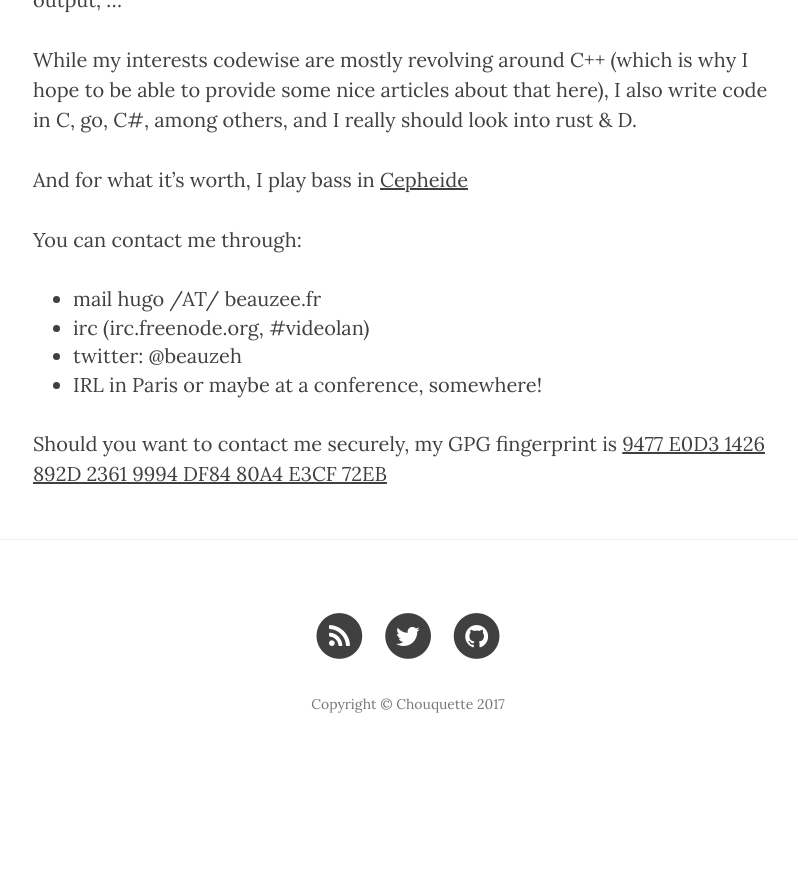
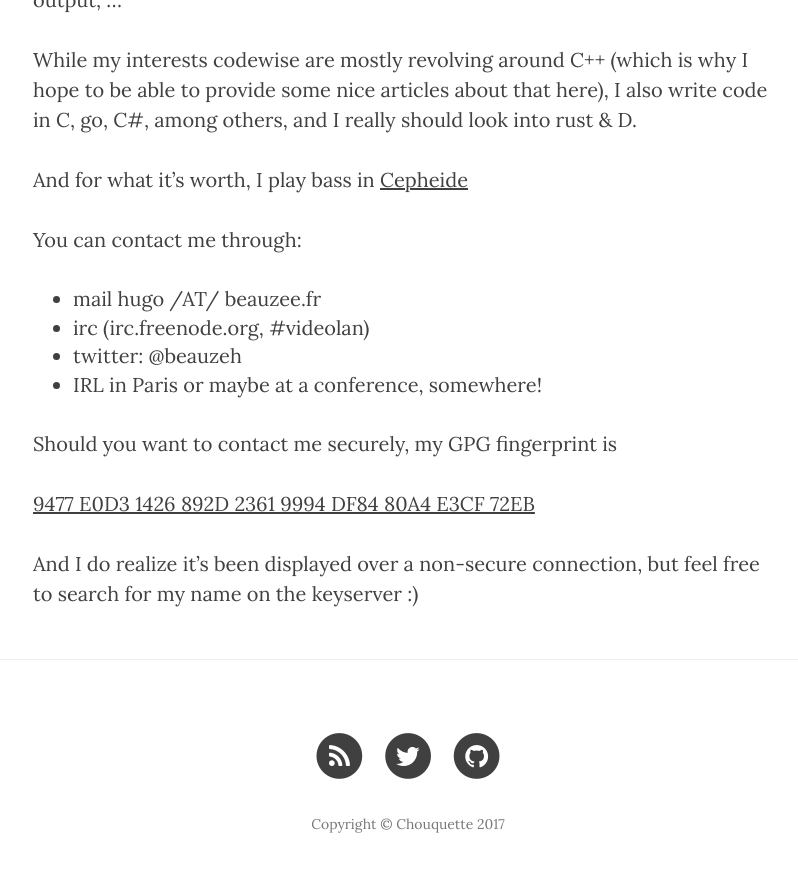
Before and after one commit to chouquette/chouquette, a Jekyll site: the page built from about/index.md, in a window 1280 px wide and 900 px high, scrolled down 907 px. Shown: the top 872 px of the window, without its empty margins (232-1030 px from the left). Built offline with Jekyll 4.4.1, drawn with Linux system fonts in a browser that asks for light colours; nearby versions of some CDN libraries; before the commit the page ends 1687 px from its top, so only the background shows below that.

Commit message:
Increase irony

```diff
--- a/about/index.md
+++ b/about/index.md
@@ -26,4 +26,7 @@ You can contact me through:
 - IRL in Paris or maybe at a conference, somewhere!
 
 Should you want to contact me securely, my GPG fingerprint is
+
 [9477 E0D3 1426 892D 2361  9994 DF84 80A4 E3CF 72EB](http://pgp.mit.edu/pks/lookup?op=vindex&search=0xDF8480A4E3CF72EB)
+
+And I do realize it's been displayed over a non-secure connection, but feel free to search for my name on the keyserver :)
```
